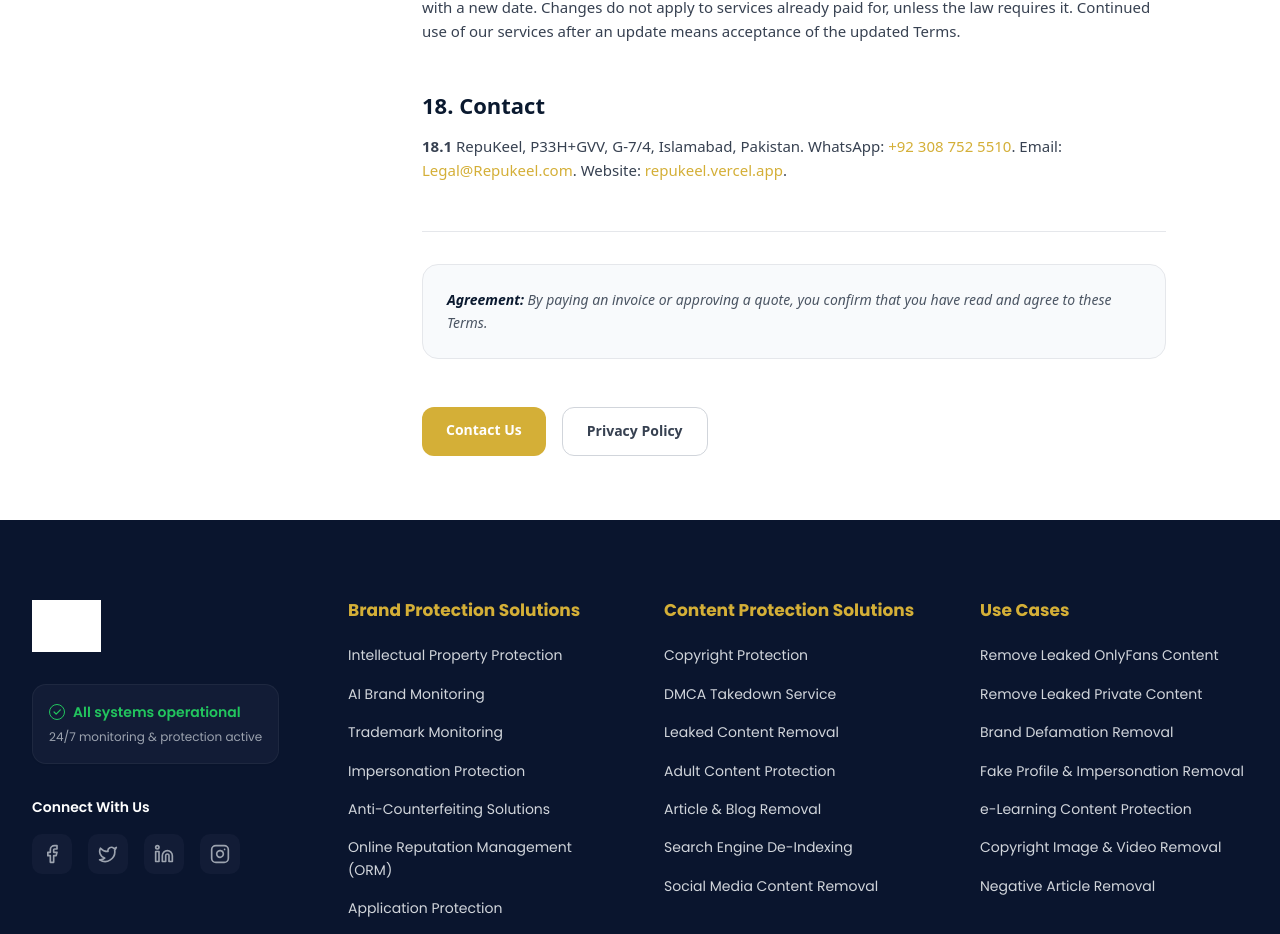
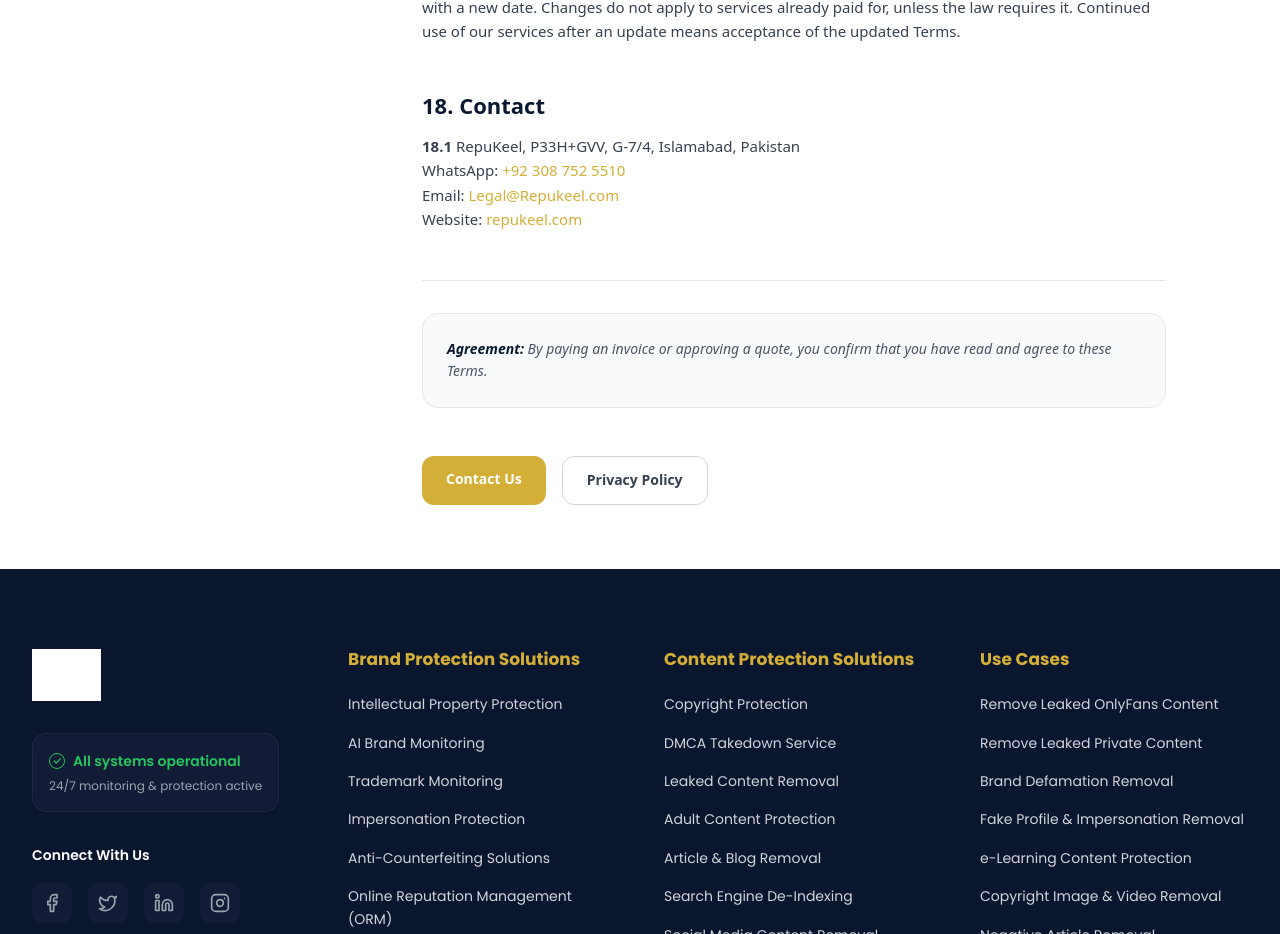
Before and after one commit to muhammadhammad249/Repukeel, a Next.js app in the folder frontend/: page /terms-conditions in a window 1280 px wide. Shown: the part 6678-7612 px from the top of the page. Built offline with nearby package versions, Linux system fonts and the light colour scheme; no server answers; grey boxes are pictures that could not be loaded.

Commit message:
style: update terms address formatting and chatbot text

```diff
--- a/frontend/src/app/components/Chatbot.tsx
+++ b/frontend/src/app/components/Chatbot.tsx
@@ -60,7 +60,7 @@
   },
   {
     id: 7,
-    botMessage: "And a phone number? Please include your country code (e.g. +1 for US). Numbers only.",
+    botMessage: "WhatsApp number",
     type: 'phone',
     key: "phone"
   },
--- a/frontend/src/app/terms-conditions/page.tsx
+++ b/frontend/src/app/terms-conditions/page.tsx
@@ -277,7 +277,10 @@
           {/* Section 18 */}
           <section id="section-18">
             <h2 className="text-[22px] font-bold text-[#0a192f] mb-4">18. Contact</h2>
-            <p><strong>18.1</strong> RepuKeel, P33H+GVV, G-7/4, Islamabad, Pakistan. WhatsApp: <a href="https://wa.me/923087525510" className="text-[#d4af37] hover:underline">+92 308 752 5510</a>. Email: <a href="mailto:Legal@Repukeel.com" className="text-[#d4af37] hover:underline">Legal@Repukeel.com</a>. Website: <a href="https://repukeel.vercel.app" className="text-[#d4af37] hover:underline">repukeel.vercel.app</a>.</p>
+            <p><strong>18.1</strong> RepuKeel, P33H+GVV, G-7/4, Islamabad, Pakistan<br />
+            WhatsApp: <a href="https://wa.me/923087525510" className="text-[#d4af37] hover:underline">+92 308 752 5510</a><br />
+            Email: <a href="mailto:Legal@Repukeel.com" className="text-[#d4af37] hover:underline">Legal@Repukeel.com</a><br />
+            Website: <a href="https://repukeel.com" className="text-[#d4af37] hover:underline">repukeel.com</a></p>
           </section>
 
           {/* Agreement footer */}
```
